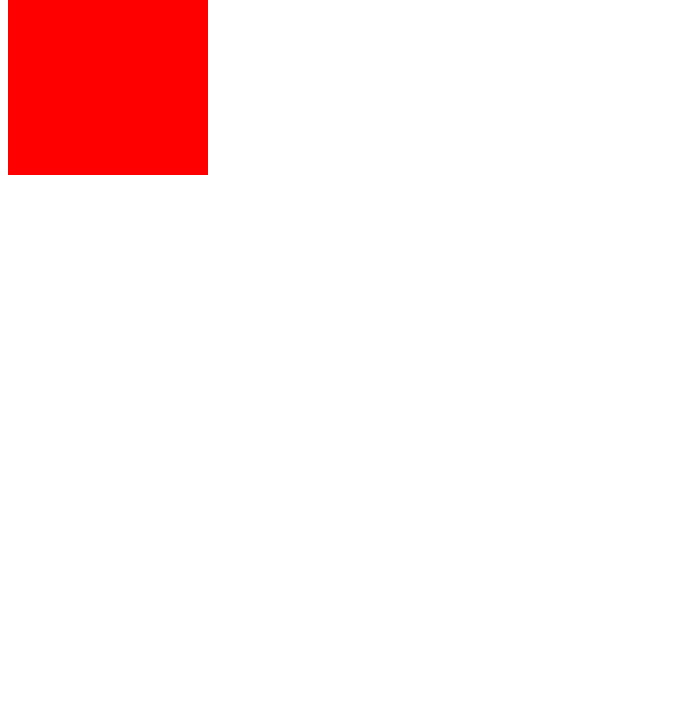
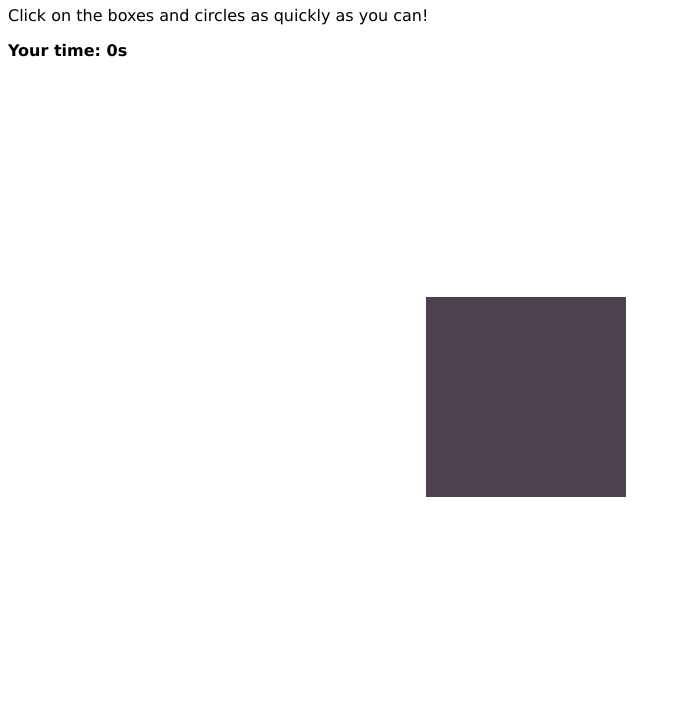
Before and after one commit to eueuleelee/reaction-game, a plain HTML site: page index.html in a window 1280 px wide. Shown: the part 75-800 px from the top of the page, without its empty margins (0-681 px from the left). Drawn offline with Linux system fonts and the light colour scheme.

Commit message:
finished game

```diff
--- a/index.html
+++ b/index.html
@@ -4,11 +4,21 @@
     <title>Reaction Game</title>
 
     <style>
+
+        body {
+            font-family: Verdana, Geneva, sans-seif;
+        }
+
         #box {
             width: 200px;
             height: 200px;
             background-color: red;
             display: none;
+            position: relative;
+        }
+
+        .bold {
+            font-weight: bold;
         }
 
     </style>
@@ -16,11 +26,24 @@
 
 <body>
 
-    <p>Your time: <spam id="time"></spam></p>
+    <h1>Test your reactions!</h1>
+
+    <p>Click on the boxes and circles as quickly as you can!</p>
+
+    <p class="bold">Your time: <spam id="time">0</spam>s</p>
 
     <div id="box"></div>
 
         <script type="text/javascript">
+
+        function getRandomColor(){
+            var letters = '0123456789ABCDEF'.split("");
+            var color = '#';
+            for (var i = 0; i < 6; i++) {
+                color += letters [Math.round(Math.random() * 16)];
+            }
+            return color;
+        }
 
         var clickedTime; var createdTime; var reactionTime;
 
@@ -30,11 +53,37 @@
             var time = Math.random();
             time=time*5000;
 
-            //display box after certain amount of time
             setTimeout(function(){
 
+                //display circle
+                if (Math.random() > 0.5){
+
+                    document.getElementById("box").style.borderRadius="100px";
+                } else {
+
+                    document.getElementById("box").style.borderRadius="0px";
+                }
+
+                //display position differently
+                var top=Math.random();
+
+                top=top*300;
+
+                var left=Math.random();
+
+                left=left*500;
+
+                document.getElementById("box").style.top=top+"px";
+
+                document.getElementById("box").style.left=left+"px";
+
+                //display random color
+                document.getElementById("box").style.backgroundColor = getRandomColor();
+
+                //display box after certain amount of time
                 document.getElementById("box").style.display="block";
 
+                //create a timer
                 createdTime = Date.now();
 
             }, time);
@@ -49,6 +98,7 @@
             //difference between when the box apper + when the user clicks
             reactionTime = (clickedTime - createdTime)/1000;
 
+            //show reaction time
             document.getElementById("time").innerHTML = reactionTime;
 
             this.style.display = "none";
```
